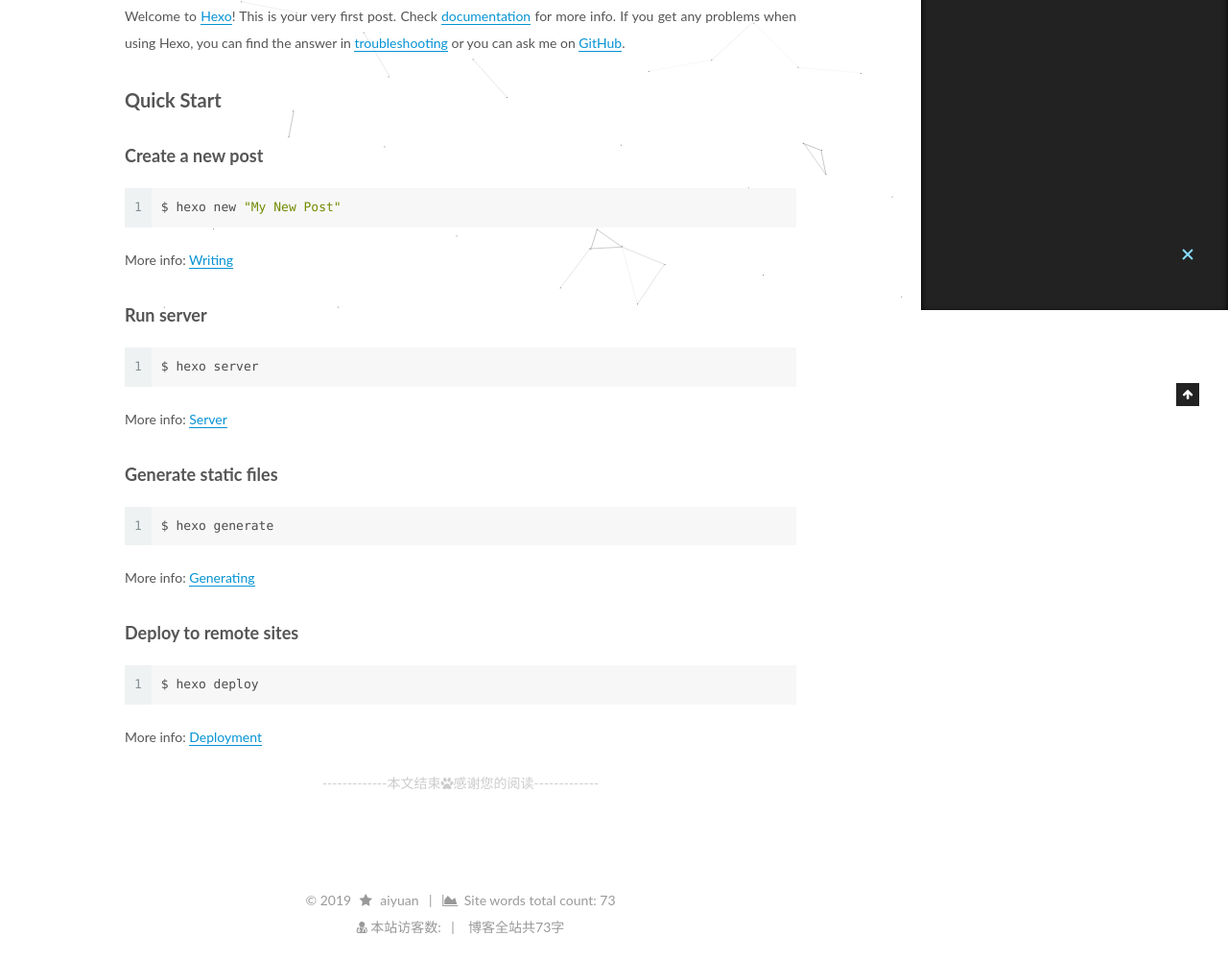
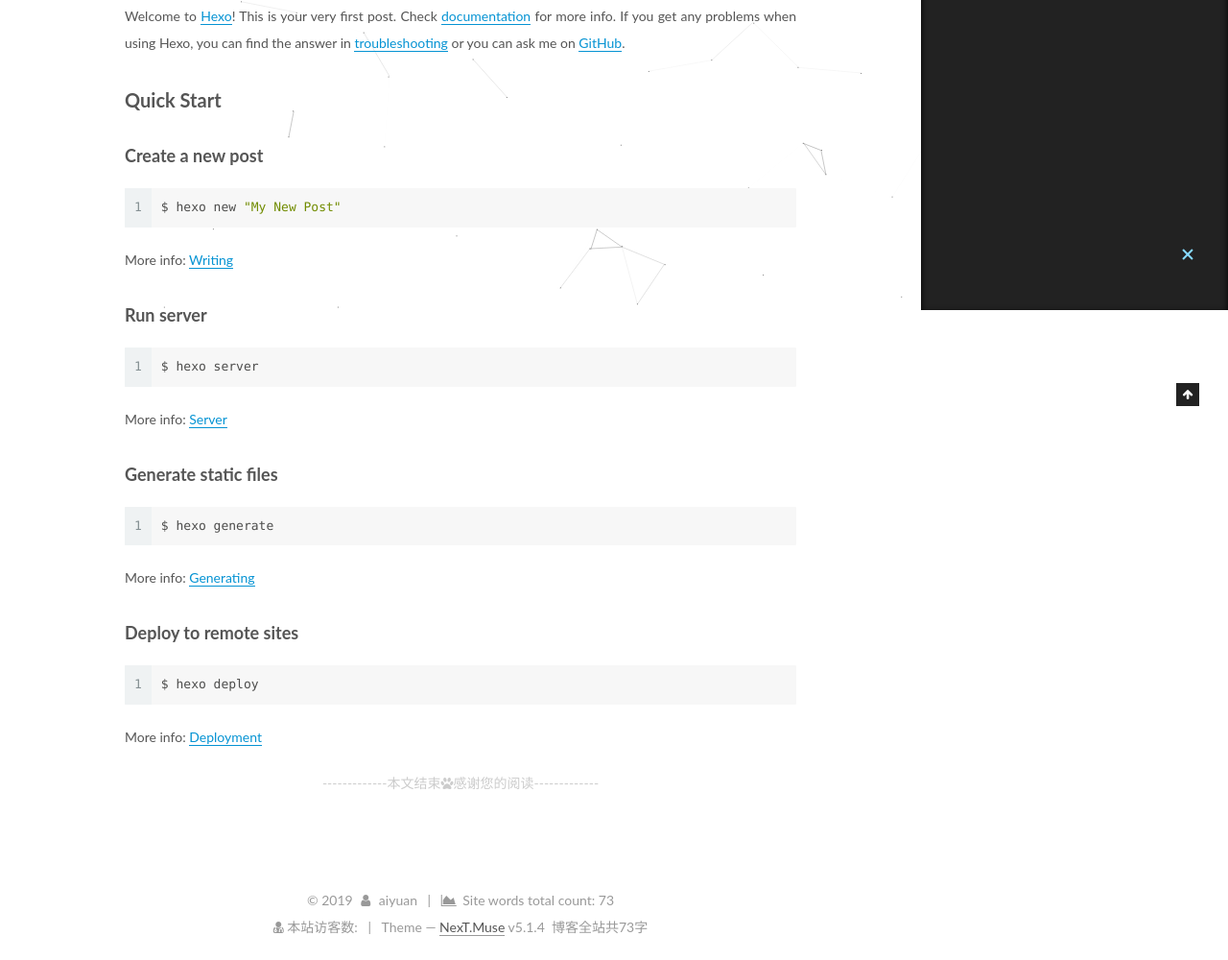
Before and after one commit to aiyuan1996/aiyuan1996.github.io, a plain HTML site: page 2019/05/03/hello-world/index.html in a window 1280 px wide. Shown: the part 477-1477 px from the top of the page at 96% size. Drawn offline with nearby package versions, Linux system fonts and the light colour scheme; some packages are replaced by stand-ins of ours; no server answers; a script that the page names is missing.

Commit message:
Site updated: 2019-05-04 03:32:43

```diff
--- a/2019/05/03/hello-world/index.html
+++ b/2019/05/03/hello-world/index.html
@@ -524,7 +524,7 @@
         <script async src="https://busuanzi.ibruce.info/busuanzi/2.3/busuanzi.pure.mini.js"></script>
 <div class="copyright">&copy; <span itemprop="copyrightYear">2019</span>
   <span class="with-love">
-    <i class="fa fa-star"></i>
+    <i class="fa fa-user"></i>
   </span>
   <span class="author" itemprop="copyrightHolder">aiyuan</span>
 
@@ -546,12 +546,16 @@
 <i class="fa fa-user-md"></i><span id="busuanzi_container_site_pv">
   本站访客数:<span id="busuanzi_value_site_pv"></span>
 </span>
+</div>
 
 
 
 
   <span class="post-meta-divider">|</span>
 
+
+
+  <div class="theme-info">Theme &mdash; <a class="theme-link" target="_blank" href="https://github.com/iissnan/hexo-theme-next">NexT.Muse</a> v5.1.4</div>
 
 
 
@@ -572,7 +576,7 @@
 
 
       </div>
-    </div></footer>
+    </footer>
 
 
       <div class="back-to-top">
--- a/css/main.css
+++ b/css/main.css
@@ -1995,7 +1995,7 @@ img:hover {
   width: 4px;
   height: 4px;
   border-radius: 50%;
-  background: #d91a59;
+  background: #ff427e;
 }
 .links-of-blogroll {
   font-size: 13px;
```
Also changed, not shown: archives/2019/05/index.html (+6 -2 lines), archives/2019/index.html (+6 -2 lines), archives/index.html (+6 -2 lines), index.html (+6 -2 lines).
